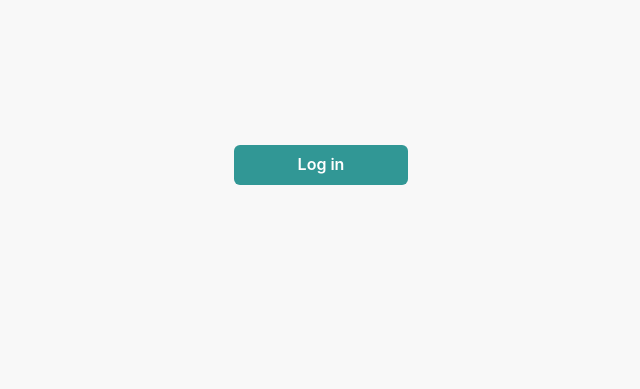
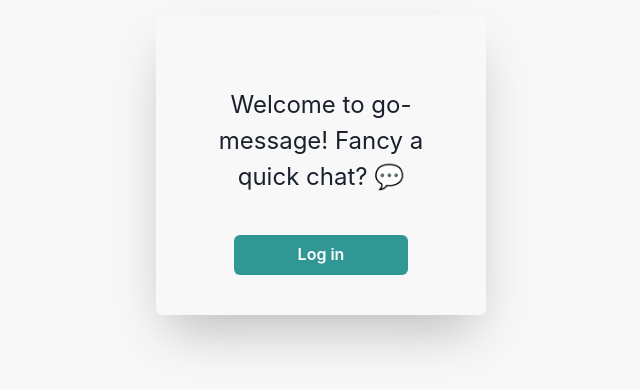
Before and after one commit to kaspermroz/go-message-frontend, a React (Create React App) app: page / in a window 1280 px wide. Shown: the part 235-624 px from the top of the page, without its empty margins (319-959 px from the left). Built offline with nearby package versions, Linux system fonts and the light colour scheme; no server answers.

Commit message:
Add minimalistic login page

```diff
--- a/src/pages/login.tsx
+++ b/src/pages/login.tsx
@@ -1,21 +1,36 @@
-import React from 'react'
-import { Button, Center, Box } from '@chakra-ui/react';
+import React from 'react';
+import { Button, Center, Box, Stack, Text, Spinner } from '@chakra-ui/react';
 import { useAuth0 } from '@auth0/auth0-react';
 
 export const LoginPage = () => {
-  const { loginWithRedirect } = useAuth0()
+  const { loginWithRedirect, isLoading } = useAuth0();
 
   return (
     <Center h="100vh">
-      <Box>
-        <Button
-          colorScheme="teal"
-          onClick={loginWithRedirect}
-          px={16}
-        >
-          Log in
-        </Button>
+      <Box
+        maxW="330px"
+        w="full"
+        maxH="500px"
+        boxShadow="2xl"
+        rounded="md"
+        overflow="hidden"
+        p={4}
+      >
+        <Center h="full">
+          {isLoading ? (
+            <Spinner />
+          ) : (
+            <Stack textAlign="center" align="center" p={6}>
+              <Text my={8} fontSize="2xl">
+                Welcome to go-message! Fancy a quick chat? 💬
+              </Text>
+              <Button colorScheme="teal" onClick={loginWithRedirect} px={16}>
+                Log in
+              </Button>
+            </Stack>
+          )}
+        </Center>
       </Box>
     </Center>
-  )
-}
+  );
+};
```
Also changed, not shown: 1 other file (tests, documents, lock files or other folders).
